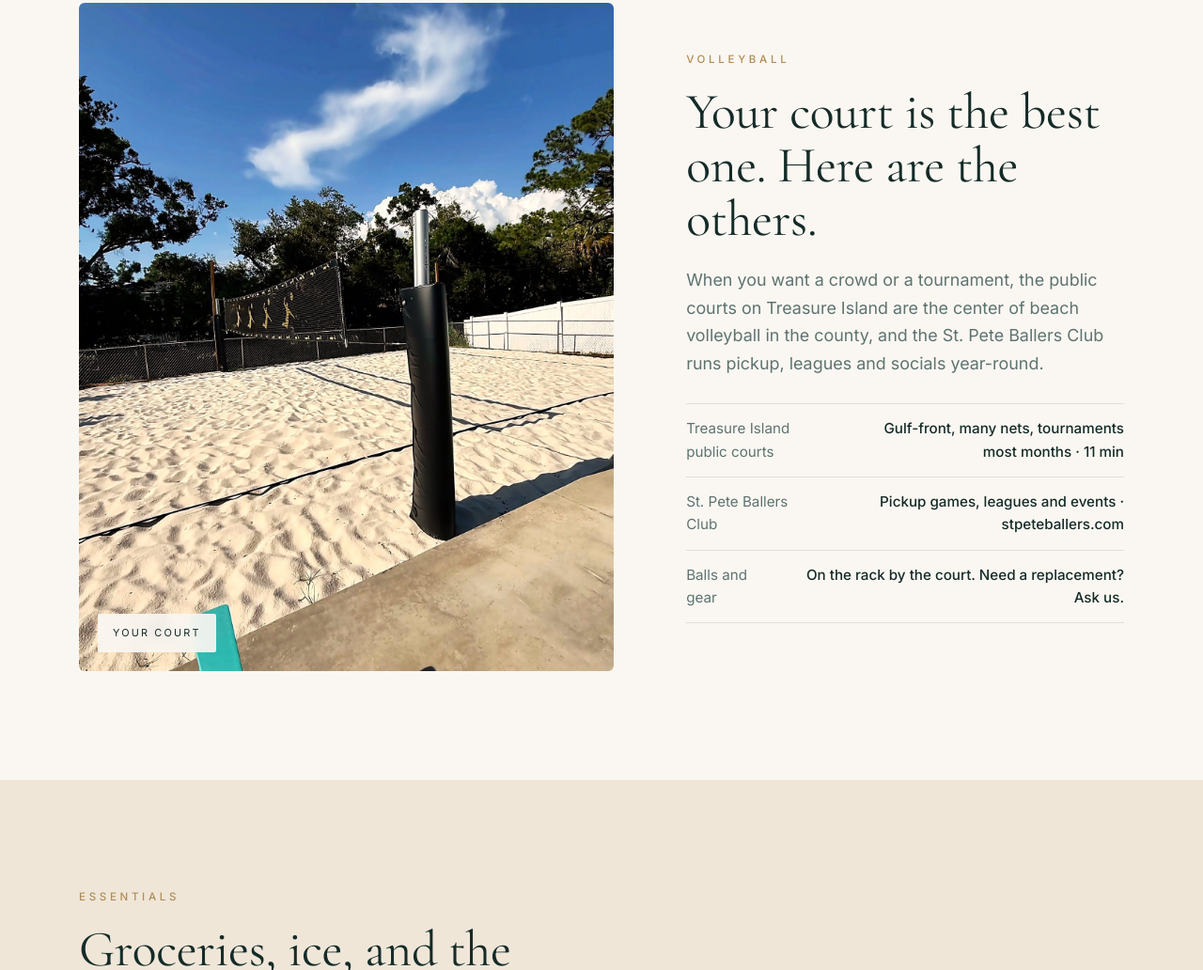
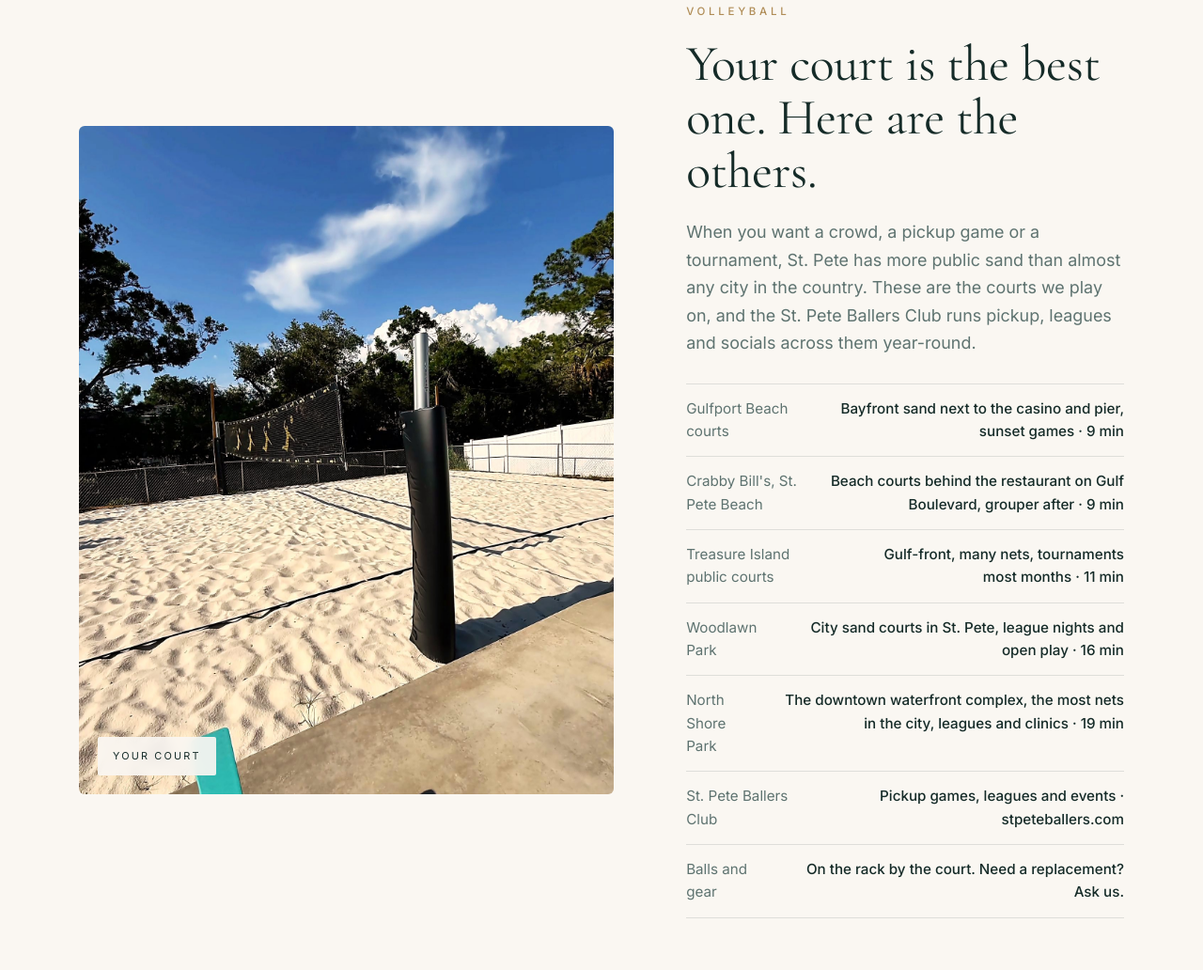
Before and after one commit to Jachest/gulfcoastcharm, a plain HTML site: page guide.html in a window 1280 px wide. Shown: the part 6794-7826 px from the top of the page at 94% size. Drawn offline with nearby package versions, Linux system fonts and the light colour scheme.

Commit message:
Guide: add Gulfport, Crabby Bill's, Woodlawn Park and North Shore Park volleyball courts
Co-Authored-By: Claude Fable 5.1 <noreply@anthropic.com>
Claude-Session: https://claude.ai/code/session_01NFRti3oouRfkZ7D4Y11Lio

```diff
--- a/guide.html
+++ b/guide.html
@@ -172,9 +172,13 @@
       <div class="copy reveal d1">
         <span class="kicker">Volleyball</span>
         <h2>Your court is the best one. Here are the others.</h2>
-        <p class="lead">When you want a crowd or a tournament, the public courts on Treasure Island are the center of beach volleyball in the county, and the St. Pete Ballers Club runs pickup, leagues and socials year-round.</p>
+        <p class="lead">When you want a crowd, a pickup game or a tournament, St. Pete has more public sand than almost any city in the country. These are the courts we play on, and the St. Pete Ballers Club runs pickup, leagues and socials across them year-round.</p>
         <ul class="specs">
+          <li><span>Gulfport Beach courts</span><span>Bayfront sand next to the casino and pier, sunset games · 9 min</span></li>
+          <li><span>Crabby Bill's, St. Pete Beach</span><span>Beach courts behind the restaurant on Gulf Boulevard, grouper after · 9 min</span></li>
           <li><span>Treasure Island public courts</span><span>Gulf-front, many nets, tournaments most months · 11 min</span></li>
+          <li><span>Woodlawn Park</span><span>City sand courts in St. Pete, league nights and open play · 16 min</span></li>
+          <li><span>North Shore Park</span><span>The downtown waterfront complex, the most nets in the city, leagues and clinics · 19 min</span></li>
           <li><span>St. Pete Ballers Club</span><span>Pickup games, leagues and events · stpeteballers.com</span></li>
           <li><span>Balls and gear</span><span>On the rack by the court. Need a replacement? Ask us.</span></li>
         </ul>
```
Also changed, not shown: docs/guest-guidebook.html (+1 -1 lines), 1 other file.
